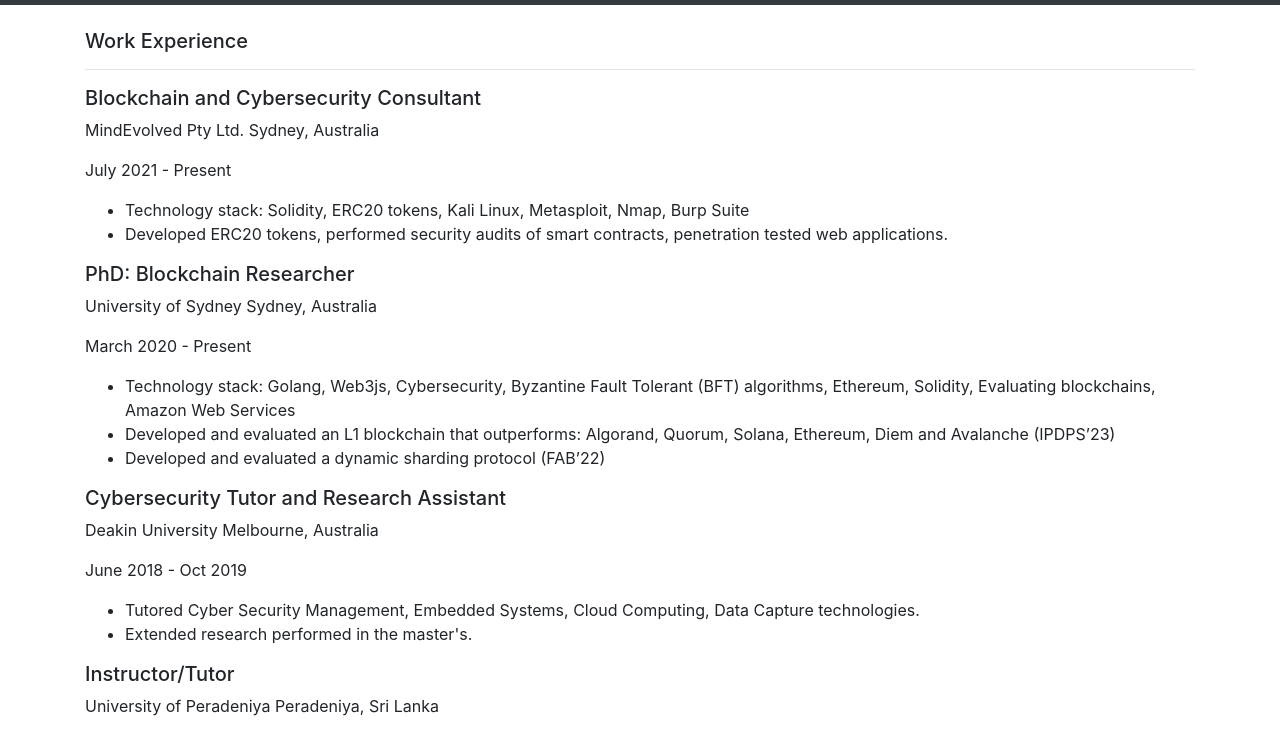
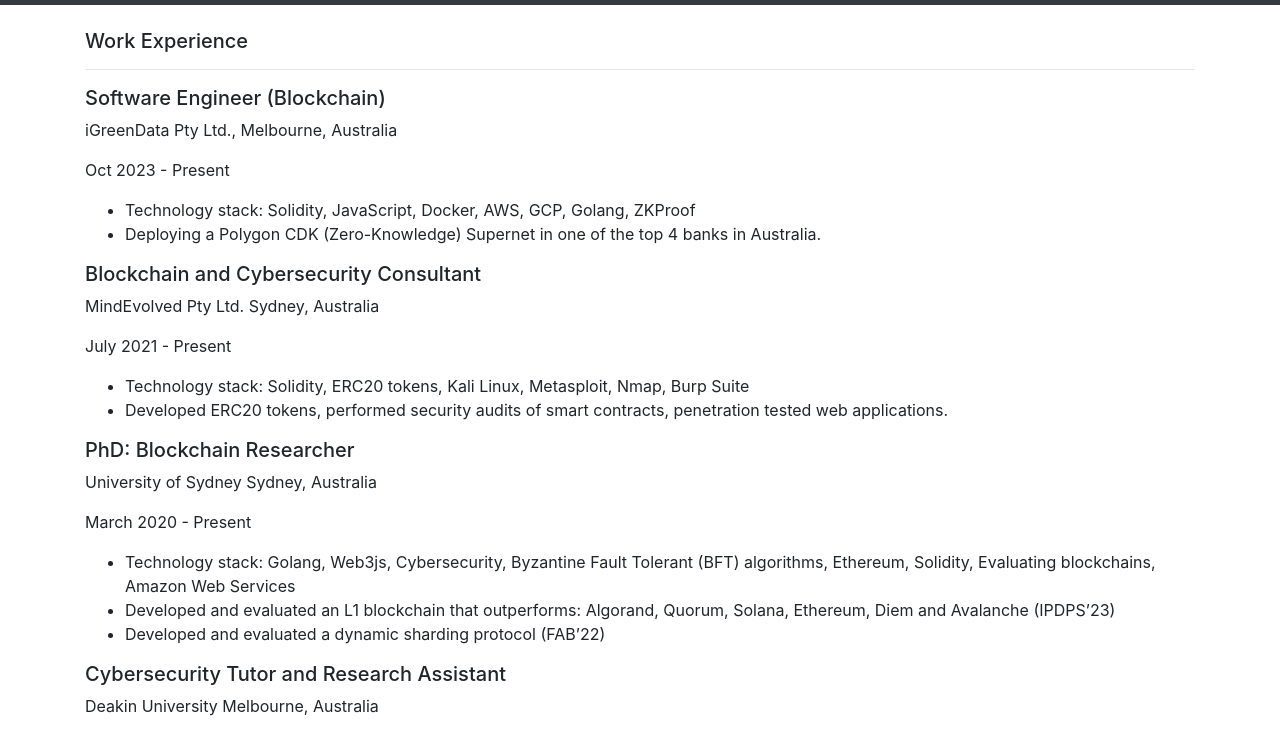
Before and after one commit to deepalt92/My-page, a website: page public/experience.html in a window 1280 px wide. Shown: the part 51-782 px from the top of the page. Drawn offline with nearby package versions, Linux system fonts and the light colour scheme.

Commit message:
Update experience.html

```diff
--- a/public/experience.html
+++ b/public/experience.html
@@ -40,6 +40,15 @@
   <div class="container mt-4">
     <h5 class="section-heading">Work Experience</h5>
     <hr>
+     <div class="job">
+      <h5>Software Engineer (Blockchain)</h5>
+      <p class="company">iGreenData Pty Ltd., Melbourne, Australia</p>
+      <p class="date">Oct 2023 - Present</p>
+      <ul class="skills">
+        <li>Technology stack: Solidity, JavaScript, Docker, AWS, GCP, Golang, ZKProof</li>
+        <li>Deploying a Polygon CDK (Zero-Knowledge) Supernet in one of the top 4 banks in Australia.</li>
+      </ul>
+    </div>
     <div class="job">
       <h5>Blockchain and Cybersecurity Consultant</h5>
       <p class="company">MindEvolved Pty Ltd. Sydney, Australia</p>
```
